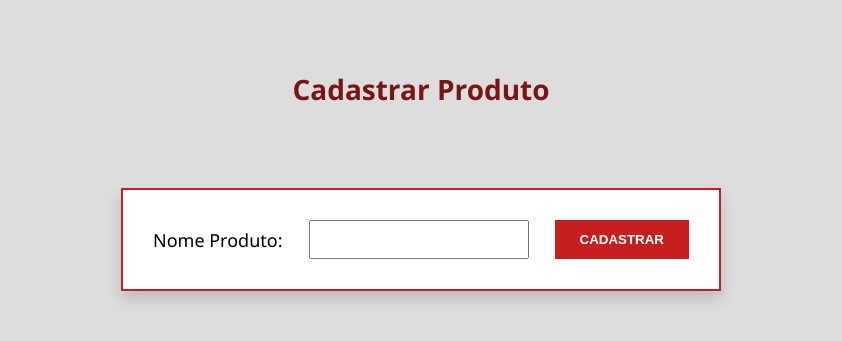
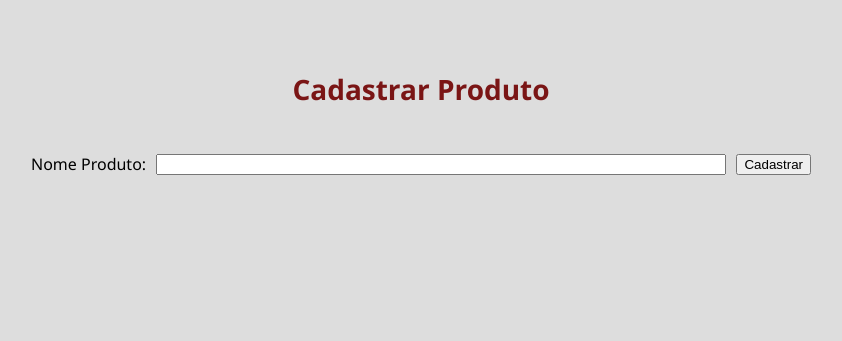
Before and after one commit to xodoticonsultoria/app_xodo_analitics, a Flask app: page /produto in a window 1280 px wide. Shown: the part 85-426 px from the top of the page, without its empty margins (219-1061 px from the left). Run offline with Flask 3, Linux system fonts and the light colour scheme; some libraries are stand-ins or nearby versions.

Commit message:
CORECAO DE MIDIAQUER  INSTAVEL OFICIAL

```diff
--- a/static/style.css
+++ b/static/style.css
@@ -247,3 +247,34 @@ body {
     from { opacity: 0; transform: translateY(-5px); }
     to { opacity: 1; transform: translateY(0); }
 }
+
+
+/* ===== FORM PRODUTO MOBILE FIX ===== */
+.form-produto {
+    display: flex;
+    align-items: center;
+    justify-content: space-between;
+    gap: 10px;
+    flex-wrap: wrap;
+}
+
+.form-produto input {
+    flex: 1;
+    min-width: 150px;
+}
+
+.form-produto button {
+    white-space: nowrap;
+}
+
+@media (max-width: 768px) {
+    .form-produto {
+        flex-direction: column;
+        align-items: stretch;
+    }
+
+    .form-produto button {
+        width: 100%;
+        margin-top: 10px;
+    }
+}
--- a/templates/base.html
+++ b/templates/base.html
@@ -6,6 +6,10 @@
     <meta name="viewport" content="width=device-width, initial-scale=1.0">
     <meta name="theme-color" content="#c71f1f">
     <link rel="stylesheet" href="{{ url_for('static', filename='style.css') }}">
+    <title>XODÓ ALT</title>
+    <link rel="icon" type="image/png" href="{{ url_for('static', filename='logo.png') }}">
+    <link rel="manifest" href="{{ url_for('static', filename='manifest.json') }}">
+    <meta name="theme-color" content="#b71c1c">
 </head>
 
 <body>
--- a/templates/cadastrar_produto.html
+++ b/templates/cadastrar_produto.html
@@ -13,36 +13,10 @@
   {% endif %}
 {% endwith %}
 
-<form method="POST" action="/produto">
-
-<div style="
-    max-width:600px;
-    margin: 80px auto;
-    background:white;
-    border:2px solid #c71f1f;
-    padding:30px;
-    display:flex;
-    justify-content:space-between;
-    align-items:center;
-    box-shadow:0 8px 15px rgba(0,0,0,0.15);
-">
-
-    <label style="font-size:18px;">Nome Produto:</label>
-
-    <input type="text" name="nome" required
-           style="padding:10px; width:220px;">
-
-    <button type="submit"
-            style="background:#c71f1f;
-                   color:white;
-                   border:none;
-                   padding:12px 25px;
-                   font-weight:bold;">
-        CADASTRAR
-    </button>
-
-</div>
-
+<form method="POST" class="form-produto">
+    <label>Nome Produto:</label>
+    <input type="text" name="nome" required>
+    <button type="submit">Cadastrar</button>
 </form>
 
 {% endblock %}
```
Also changed, not shown: 1 other file.
